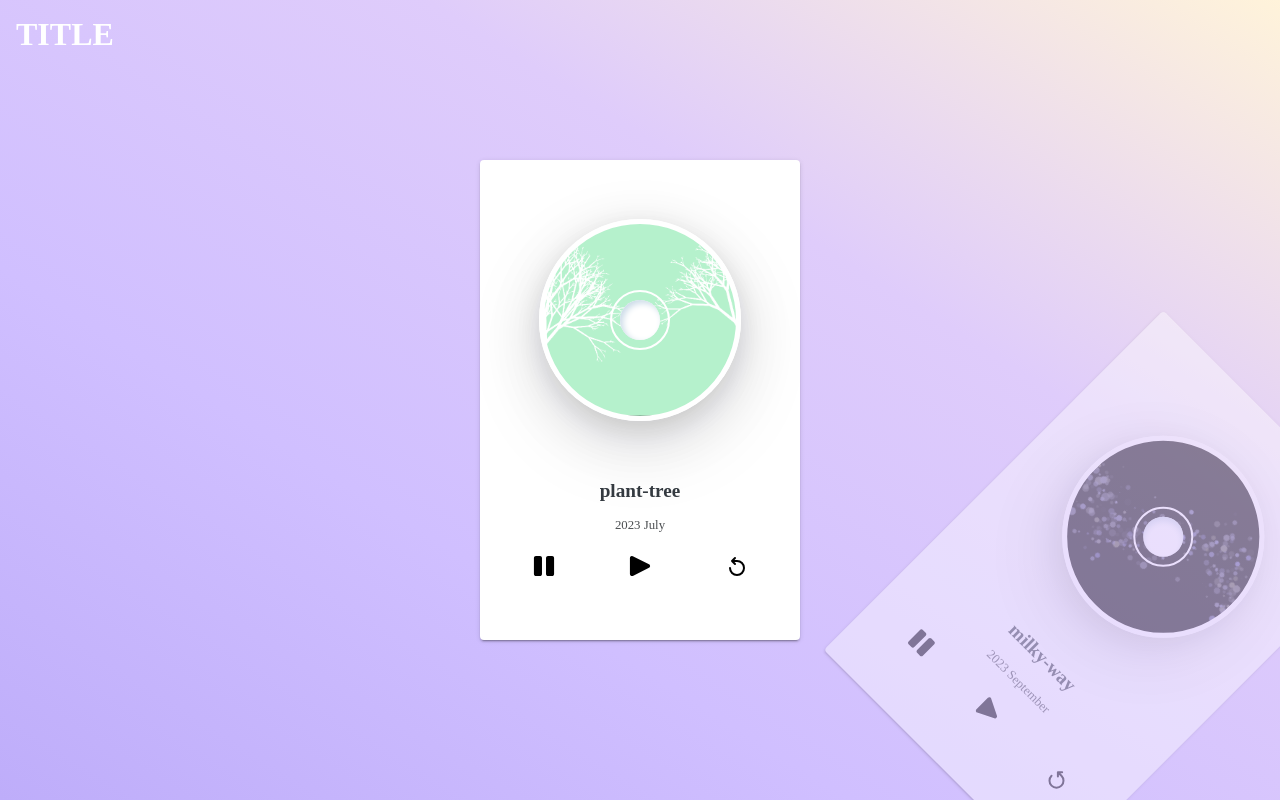
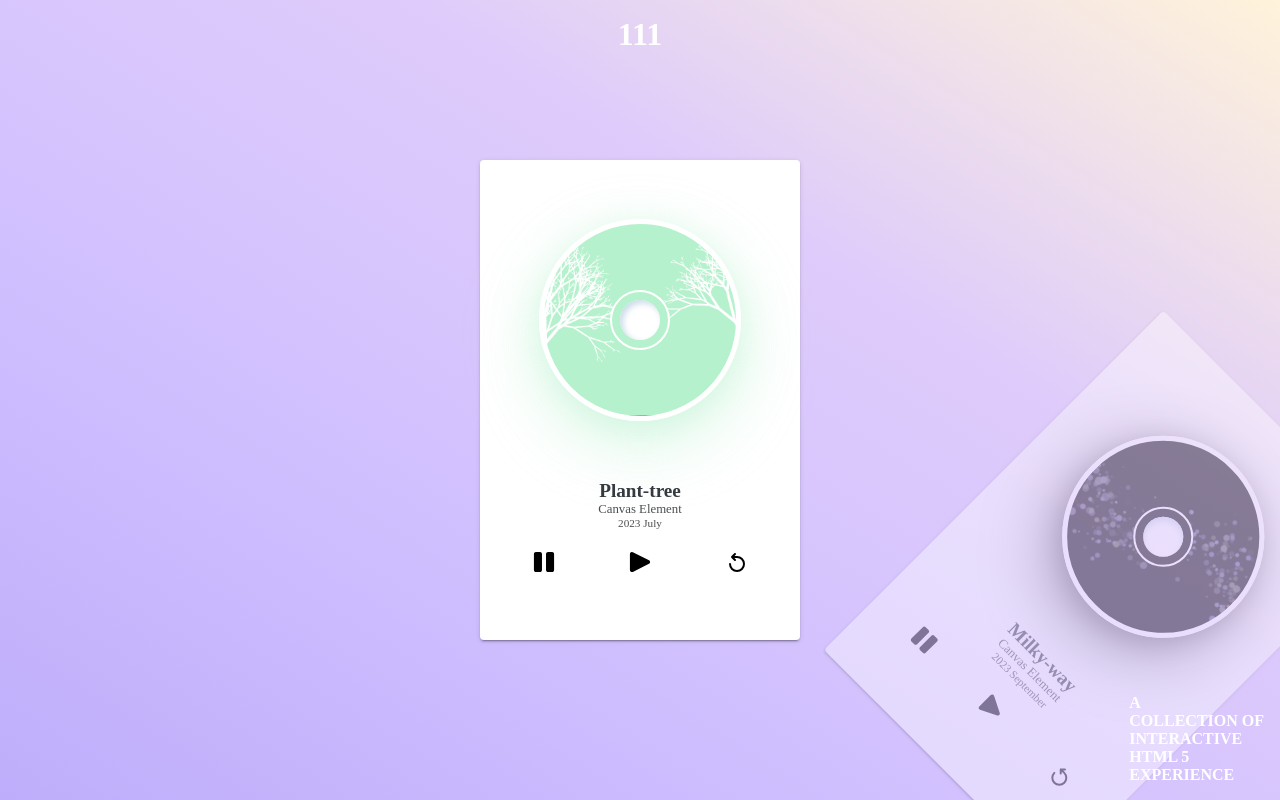
Before and after one commit to Honey-Bi/collection, a React (Create React App) app: page / in a window 1280 px wide. Built offline with nearby package versions, Linux system fonts and the light colour scheme.

Commit message:
기타 잡다한 버그 수정
1 레코드 그림자가 같이 돌아감
2 이미지가 없을시 퍼스널 컬러로 생성
3 내부 원 이미지 겹침현상 해결
4 마지막 빈 카드 삭제

```diff
--- a/src/App.scss
+++ b/src/App.scss
@@ -19,12 +19,15 @@ body {
   width: 100%;
   height: 100%;
   position: fixed;
-  @include flex-center();
+  @include flex-center;
   transform-origin: center bottom;
 }
 .card {
   width: 20rem;
-  height: 30rem;
+  max-height: 30rem;
+  height: 75%;
+  min-height: 28rem;
+
   position: absolute;
   border-radius: 0.25rem;
   background-color: white;
@@ -46,8 +49,7 @@ body {
       }
     }
   }
-  &:first-of-type,
-  &:last-of-type {
+  &:first-of-type {
     cursor: default;
     opacity: 0 !important;
   }
@@ -55,56 +57,87 @@ body {
     display: flex;
     flex-direction: column;
     gap: 1rem;
+    @mixin album {
+      width: 70%;
+      height: 70%;
+      border-radius: 50%;
+    }
     .album {
       width: $album-size;
       height: $album-size;
-      @include flex-center();
+      position: relative;
+      @include flex-center;
       .record {
-        width: 70%;
-        height: 70%;
-        border-radius: 50%;
+        @include album;
         background-size: cover;
         background-position: center;
         border: 5px solid white;
         box-sizing: border-box;
-        @include flex-center();
-        box-shadow: rgba(17, 17, 26, 0.1) 0px 8px 24px,
-          rgba(17, 17, 26, 0.1) 0px 16px 56px, rgba(17, 17, 26, 0.1) 0px 24px 80px;
+        @include flex-center;
+        &.disable {
+          pointer-events: none;
+        }
         .innerRound {
           width: 2.5rem;
           height: 2.5rem;
           border-radius: 2rem;
+          padding: 0.5rem;
+          border: 2px solid white;
+          position: relative;
+          @include flex-center;
+          &::after {
+            content: "";
+            width: calc(100% - 1rem);
+            height: calc(100% - 1rem);
+            position: absolute;
             background-color: white;
-          position: relative;
-          @include flex-center();
+            border-radius: 50%;
             box-shadow: rgb(204, 219, 232) 3px 3px 6px 0px inset,
               rgba(255, 255, 255, 0.5) -3px -3px 6px 1px inset;
-          &::after {
-            content: "";
-            width: 100%;
-            height: 100%;
-            padding: 0.5rem;
-            position: absolute;
-            border: 2px solid white;
-            border-radius: 50%;
+            transition: rotate 0.4s cubic-bezier(0.17, 0.67, 0.38, 0.94);
           }
         }
         transition: scale 0.2s ease, rotate 0.4s cubic-bezier(0.17, 0.67, 0.38, 0.94);
         &:hover {
           scale: 1.1;
           rotate: 360deg;
+          .innerRound::after {
+            rotate: -360deg;
+          }
+          & + .shadow {
+            scale: 1.1;
           }
         }
       }
+
+      .shadow {
+        @include album;
+        z-index: -1;
+        position: absolute;
+        transition: scale 0.2s ease;
+        // box-shadow: rgba(181, 241, 204, 0.1) 0px 8px 24px,
+        //   rgba(17, 17, 26, 0.1) 0px 16px 56px, rgba(17, 17, 26, 0.1) 0px 24px 80px;
+      }
+    }
+    .data-info {
       .title {
         font-weight: 600;
         text-align: center;
         font-size: 1.2rem;
+        &::first-letter {
+          text-transform: uppercase;
+        }
+      }
+      .type {
+        color: $sub-text-color;
+        text-align: center;
+        font-size: 0.8rem;
       }
       .date {
         color: $sub-text-color;
         text-align: center;
-      font-size: 0.8rem;
+        font-size: 0.7rem;
+      }
     }
     .control {
       width: 100%;
@@ -130,12 +163,56 @@ body {
     }
   }
 }
+@mixin project {
+  position: fixed;
+  cursor: default;
+  color: white;
+  font-weight: 800;
+}
+.project-info {
+  @include project;
+  right: 1rem;
+  bottom: 1rem;
+  text-transform: uppercase;
+  font-size: 1rem;
+}
+// @mixin move-btn($np) {
+//   $button-size: 8rem;
+//   position: fixed;
+//   width: $button-size;
+//   height: $button-size;
+//   background-color: rgba($color: #000000, $alpha: 0.2);
+//   top: 50%;
+//   transform: translate(if($np, $button-size/2, -$button-size/2), -50%) rotate(45deg);
+// }
+// .next {
+//   @include move-btn(true);
+//   right: 0;
+//   &::before {
+//     position: absolute;
+//     bottom: 0;
+//     content: "\e080";
+//   }
+// }
+// .prev {
+//   @include move-btn(false);
+//   left: 0;
+//   &::before {
+//     position: absolute;
+//     right: 0;
+//     content: "\e079";
+//   }
+// }
+@media (max-width: 616px) {
+  .project-info {
+    display: none;
+  }
+}
 .project-title {
-  position: fixed;
+  @include project;
+  left: 0;
+  right: 0;
   top: 1rem;
-  left: 1rem;
-  text-transform: uppercase;
+  text-align: center;
   font-size: 2rem;
-  font-weight: 800;
-  color: white;
 }
--- a/src/App.tsx
+++ b/src/App.tsx
@@ -9,7 +9,7 @@ function App() {
   const [active, setActive] = useState<number>(0);
 
   function activeNext() {
-    if (active < data.length - 3) setActive((prev) => prev + 1);
+    if (active < data.length - 2) setActive((prev) => prev + 1);
   }
   function activePrev() {
     if (active > 0) setActive((prev) => prev - 1);
@@ -29,10 +29,12 @@ function App() {
   };
 
   useEffect(() => {
-    // 화면 resize 처리
+    // 화면 resize 처리 및 키입력 처리
     window.addEventListener("resize", handleResize);
+    window.addEventListener("keydown", handleKeyPress);
     return () => {
       window.removeEventListener("resize", handleResize);
+      window.removeEventListener("keydown", handleKeyPress);
     };
   });
 
@@ -49,40 +51,55 @@ function App() {
     }
   };
 
-  useEffect(() => {
-    // 화면 resize 처리
-    window.addEventListener("keydown", handleKeyPress);
-    return () => {
-      window.removeEventListener("keydown", handleKeyPress);
-    };
-  });
+  function chagngeActive(index: number) {
+    if (index === 0) return;
+    setActive(index - 1);
+  }
 
-  function chagngeActive(index: number) {
-    if (index === 0 || index === data.length - 1) return;
-    setActive(index - 1);
+  function hex2rgba(hex: string, a: number): string {
+    hex = hex.replace(/^#/, "");
+
+    const bigint = parseInt(hex, 16);
+    const r = (bigint >> 16) & 255;
+    const g = (bigint >> 8) & 255;
+    const b = bigint & 255;
+    return `rgba(${r},${g},${b},${a})`;
   }
 
   let result = [];
   for (let i = 0; i < data.length; i++) {
     let album = [];
-    if (!(i === 0 || i === data.length - 1)) {
+    if (Object.keys(data[i]).length > 0) {
+      const rgba = hex2rgba(data[i].color!, 0.3);
+      let background;
+      if (data[i].img)
+        background = { backgroundImage: `url(${require("./img/" + data[i].img)})` };
+      else background = { backgroundColor: data[i].color };
+
       album.push(
         <div className="info" key={i}>
           <div className="album">
             <a
+              className={`record ${active + 1 === i ? "" : "disable"}`}
+              style={background}
               href={data[i].url}
               target="_blank"
               rel="noreferrer"
-              className="record"
+            >
+              <div className="innerRound" style={{ backgroundColor: data[i].color }} />
+            </a>
+            <div
+              className="shadow"
               style={{
-                backgroundImage: `url(${require("./img/" + data[i].img)})`,
+                boxShadow: `${rgba} 0px 8px 24px, ${rgba} 0px 16px 56px, ${rgba} 0px 24px 80px`,
               }}
-            >
-              <div className="innerRound" />
-            </a>
+            />
           </div>
-          <div className="title">{data[i].title}</div>
-          <div className="date">{data[i].date}</div>
+          <div className="data-info">
+            <div className="title">{data[i].title}</div>
+            <div className="type">{data[i].type}</div>
+            <div className="date">{data[i].date}</div>
+          </div>
           <div className="control">
             <button>
               <svg viewBox="0 0 32 32" width="32px">
@@ -118,7 +135,7 @@ function App() {
         style={{
           transformOrigin: `center ${size.height / 2 + 500}px`,
           transform: `rotate(${(i - active) * 45 - 45}deg)`,
-          display: `${Math.abs(active - i) < 5 ? "flex" : "none"}`,
+          display: `${Math.abs(active - i) < 4 ? "flex" : "none"}`,
         }}
         onClick={() => chagngeActive(i)}
       >
@@ -137,9 +154,14 @@ function App() {
 
   return (
     <>
-      <div className="project-title">title</div>
       <div className="card-list" ref={cardsRef} onWheel={rotateWheel}>
         {result}
+      </div>
+      <div className="project-title">111</div>
+      <div className="project-info">
+        a <br /> collection of
+        <br /> interactive <br />
+        html 5<br /> experience
       </div>
     </>
   );
```
Lines whose indentation alone changed are shown as unchanged.
